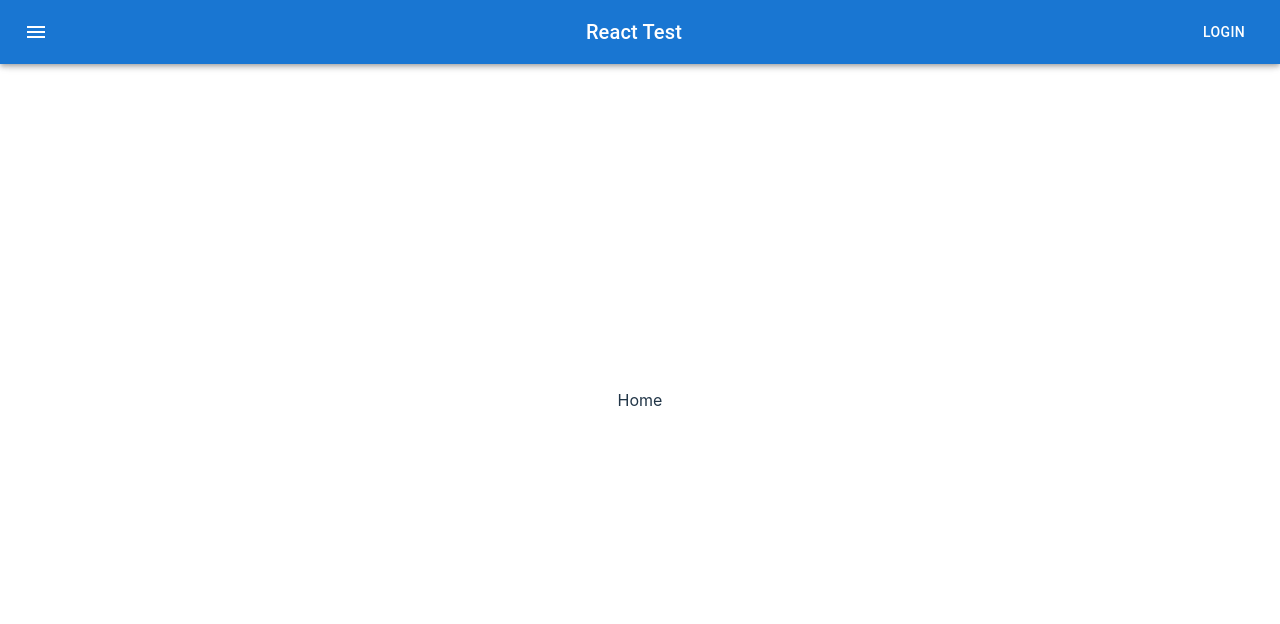
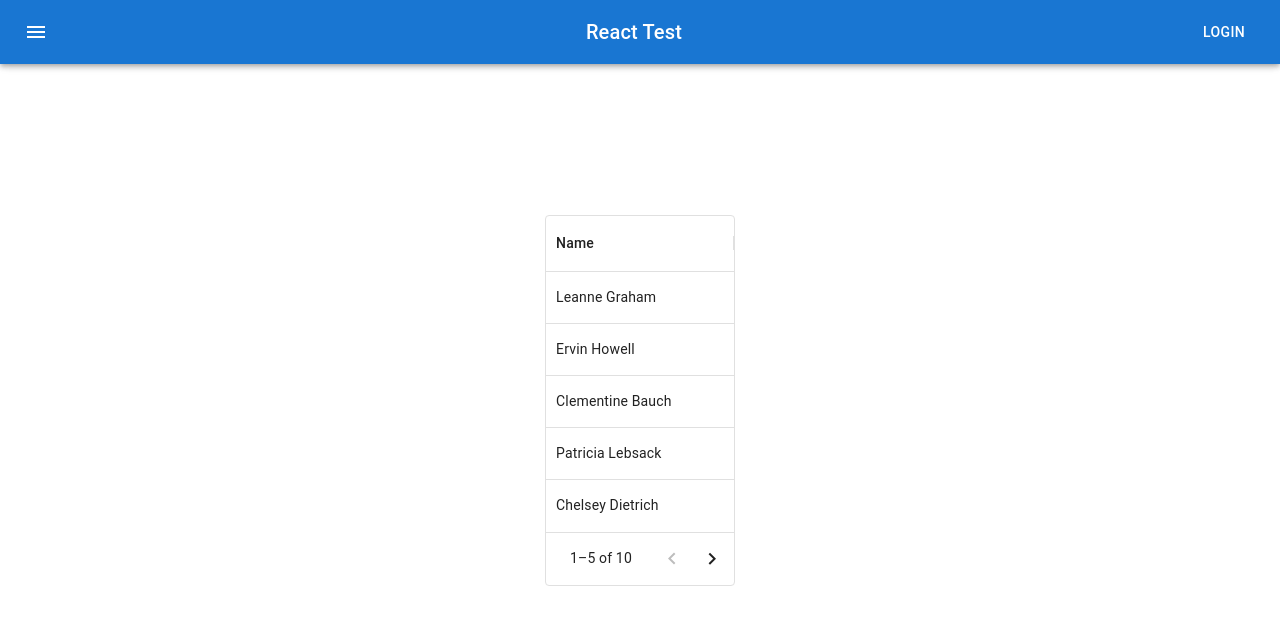
Before and after one commit to danieldamian09/app-react-clean-architecture-redux-context-typescript-, a React (Vite) app: page / in a window 1280 px wide. Shown: the top 624 px of the page. Built offline with nearby package versions, Linux system fonts and the light colour scheme.

Commit message:
Add DataGrid component

```diff
--- a/package.json
+++ b/package.json
@@ -14,6 +14,7 @@
     "@mui/icons-material": "^5.10.6",
     "@mui/material": "^5.10.8",
     "@mui/x-data-grid": "^5.17.5",
+    "install": "^0.13.0",
     "react": "^18.2.0",
     "react-dom": "^18.2.0",
     "styled-components": "^5.3.6"
--- /dev/null
+++ b/src/data/index.ts
@@ -0,0 +1 @@
+export * from './people';
--- a/src/index.css
+++ b/src/index.css
@@ -6,7 +6,7 @@
 
   color-scheme: light dark;
   color: rgba(255, 255, 255, 0.87);
-  background-color: #242424;
+  background-color: #f4f2f2;
 
   font-synthesis: none;
   text-rendering: optimizeLegibility;
--- a/src/pages/Home/Home.tsx
+++ b/src/pages/Home/Home.tsx
@@ -1,11 +1,36 @@
-import React from 'react';
-import { DataGrid } from '@mui/x-data-grid';
-
+import { People } from '@/data';
+import { DataGrid, GridRenderCellParams, } from "@mui/x-data-grid";
+import React from "react";
 
 export interface HomeInterface {}
 
-const Home : React.FC<HomeInterface> = () => {
-	return <div>Home</div>;
+const Home: React.FC<HomeInterface> = () => {
+
+	const pageSize = 5;
+
+	const columns = [
+		{
+			field: "name",
+			headerName: "Name",
+			flex: 1,
+			minWidth: 150,
+			renderCell: (params: GridRenderCellParams) => <>{params.value}</>,
+		}
+	];
+
+	return (
+		<div>
+			<DataGrid
+				rows={People}
+				columns={columns}
+				disableColumnSelector
+				disableSelectionOnClick
+				autoHeight
+				pageSize={pageSize}
+				rowsPerPageOptions={[pageSize]}
+			/>
+		</div>
+	);
 };
 
 export default Home;
```
Also changed, not shown: 1 other file (tests, documents, lock files or other folders).
